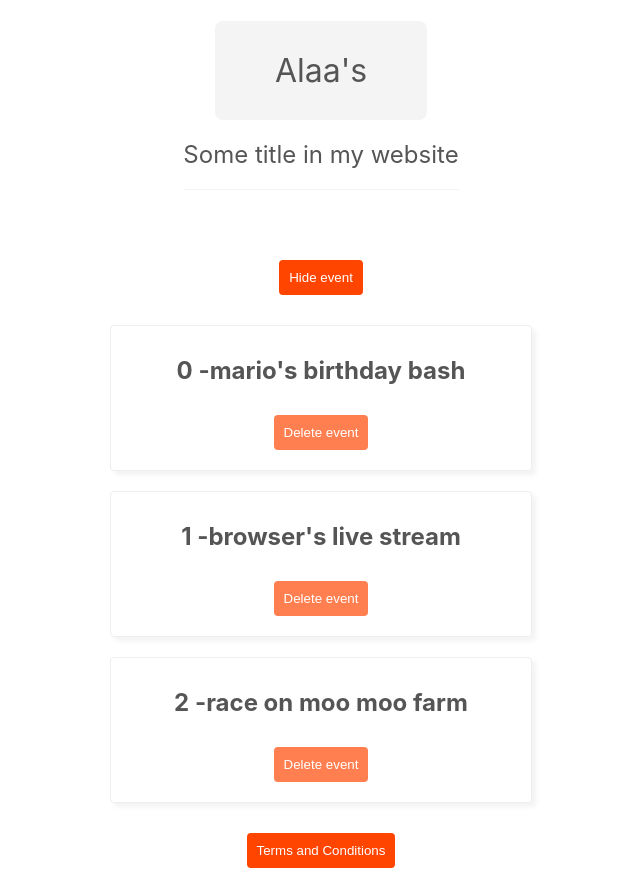
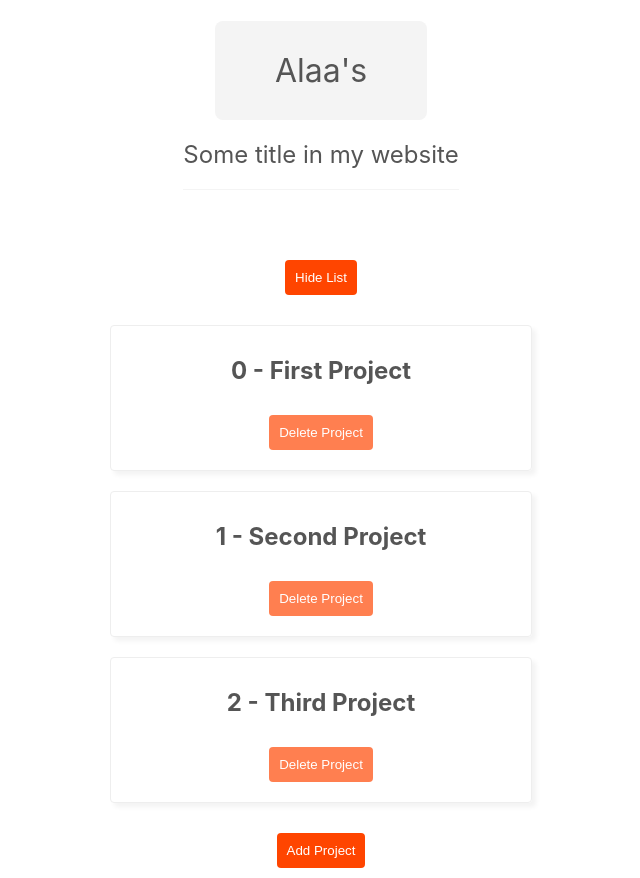
Before and after one commit to alaakhaireldin/React-Virtual-Manufacturing-Project-Manager, a React (Create React App) app: page / in a window 1280 px wide. Shown: the whole page, without its empty margins (319-959 px from the left). Built offline with nearby package versions, Linux system fonts and the light colour scheme.

Commit message:
Creating the form for creating new projects

```diff
--- a/src/App.js
+++ b/src/App.js
@@ -2,22 +2,23 @@ import "./App.css";
 import React, { useState } from "react";
 import Title from "./components/Title";
 import Modal from "./components/Modal";
-import EventList from "./components/EventList";
+import ProjectList from "./components/ProjectList";
+import NewProjectForm from "./components/NewProjectForm";
 
 function App() {
-  const [showEvent, setShowEvent] = useState(true);
+  const [showProject, setShowProject] = useState(true);
   const [showModal, setShowModal] = useState(false);
-  const [events, setEvents] = useState([
-    { title: "mario's birthday bash", id: 1 },
-    { title: "browser's live stream", id: 2 },
-    { title: "race on moo moo farm", id: 3 },
+  const [Projects, setProjects] = useState([
+    { title: "First Project", id: 1 },
+    { title: "Second Project", id: 2 },
+    { title: "Third Project", id: 3 },
   ]);
 
   console.log(showModal);
   const handleClick = (id) => {
-    setEvents((prevEvents) => {
-      return prevEvents.filter((event) => {
-        return id !== event.id;
+    setProjects((prevProjects) => {
+      return prevProjects.filter((Project) => {
+        return id !== Project.id;
       });
     });
     console.log(id);
@@ -31,42 +32,36 @@ function App() {
   return (
     <div className="App">
       <Title title="Alaa's" subtitle={subtitle} />
-      {/* <Title title="Shaimaa's" subtitle="something else" /> */}
 
-      {showEvent && (
+      {showProject && (
         <div>
           <button
             onClick={() => {
-              setShowEvent(false);
+              setShowProject(false);
             }}
           >
-            Hide event
+            Hide List
           </button>
         </div>
       )}
-      {!showEvent && (
+      {!showProject && (
         <div>
           <button
             onClick={() => {
-              setShowEvent(true);
+              setShowProject(true);
             }}
           >
-            Show Event
+            Show Project
           </button>
         </div>
       )}
 
-      {showEvent && <EventList events={events} handleClick={handleClick} />}
+      {showProject && (
+        <ProjectList Projects={Projects} handleClick={handleClick} />
+      )}
       {showModal && (
         <Modal handleClose={handleClose} isSalesModal={false}>
-          <h2>Terms and Conditions</h2>
-          <p>
-            Lorem ipsum dolor sit amet, consectetur adipisicing elit. Error odit
-            nam et reprehenderit quibusdam temporibus officia dolorum quo sint
-            nemo quis, laborum, quasi nisi fugit praesentium debitis
-            repudiandae! Sapiente, omnis.
-          </p>
-          <a href="#">find out more...</a>
+          <NewProjectForm></NewProjectForm>
         </Modal>
       )}
       <div>
@@ -75,7 +70,7 @@ function App() {
             setShowModal(true);
           }}
         >
-          Terms and Conditions
+          Add Project
         </button>
       </div>
     </div>
--- a/src/components/EventList.js
+++ /dev/null
@@ -1,16 +0,0 @@
-import styles from "./EventList.module.css";
-
-export default function EventList({ events, handleClick }) {
-  return (
-    <div>
-      {events.map((event, index) => (
-        <div className={styles.card} key={event.id}>
-          <h2>
-            {index} -{event.title}
-          </h2>
-          <button onClick={() => handleClick(event.id)}>Delete event</button>
-        </div>
-      ))}
-    </div>
-  );
-}
--- /dev/null
+++ b/src/components/NewProjectForm.css
@@ -0,0 +1,10 @@
+.new-project-form label,
+.new-project-form input {
+display: block;
+text-align: left;
+width: 100%;
+margin: 10px auto;
+padding: 10px;
+box-sizing: border-box;
+font-size: 1.2em;
+}
--- /dev/null
+++ b/src/components/NewProjectForm.js
@@ -0,0 +1,25 @@
+import "./NewProjectForm.css";
+
+export default function NewProjectForm() {
+  return (
+    <form className="new-project-form">
+      <label>
+        <span> Project Title: </span>
+        <input type="text"></input>
+      </label>
+      <label>
+        <span> Project Image: </span>
+        <input type="img"></input>
+      </label>
+      <label>
+        <span> Project Unit: </span>
+        <input type="text"></input>
+      </label>
+      <label>
+        <span> Project Data: </span>
+        <input type="text"></input>
+      </label>
+      <button>Submit</button>
+    </form>
+  );
+}
--- /dev/null
+++ b/src/components/ProjectList.js
@@ -0,0 +1,16 @@
+import styles from "./ProjectList.module.css";
+
+export default function ProjectList({ Projects, handleClick }) {
+  return (
+    <div>
+      {Projects.map((Project, index) => (
+        <div className={styles.card} key={Project.id}>
+          <h2>
+            {index} - {Project.title}
+          </h2>
+          <button onClick={() => handleClick(Project.id)}>Delete Project</button>
+        </div>
+      ))}
+    </div>
+  );
+}
```
Also changed, not shown: src/components/ProjectList.module.css (renamed from src/components/EventList.module.css).
